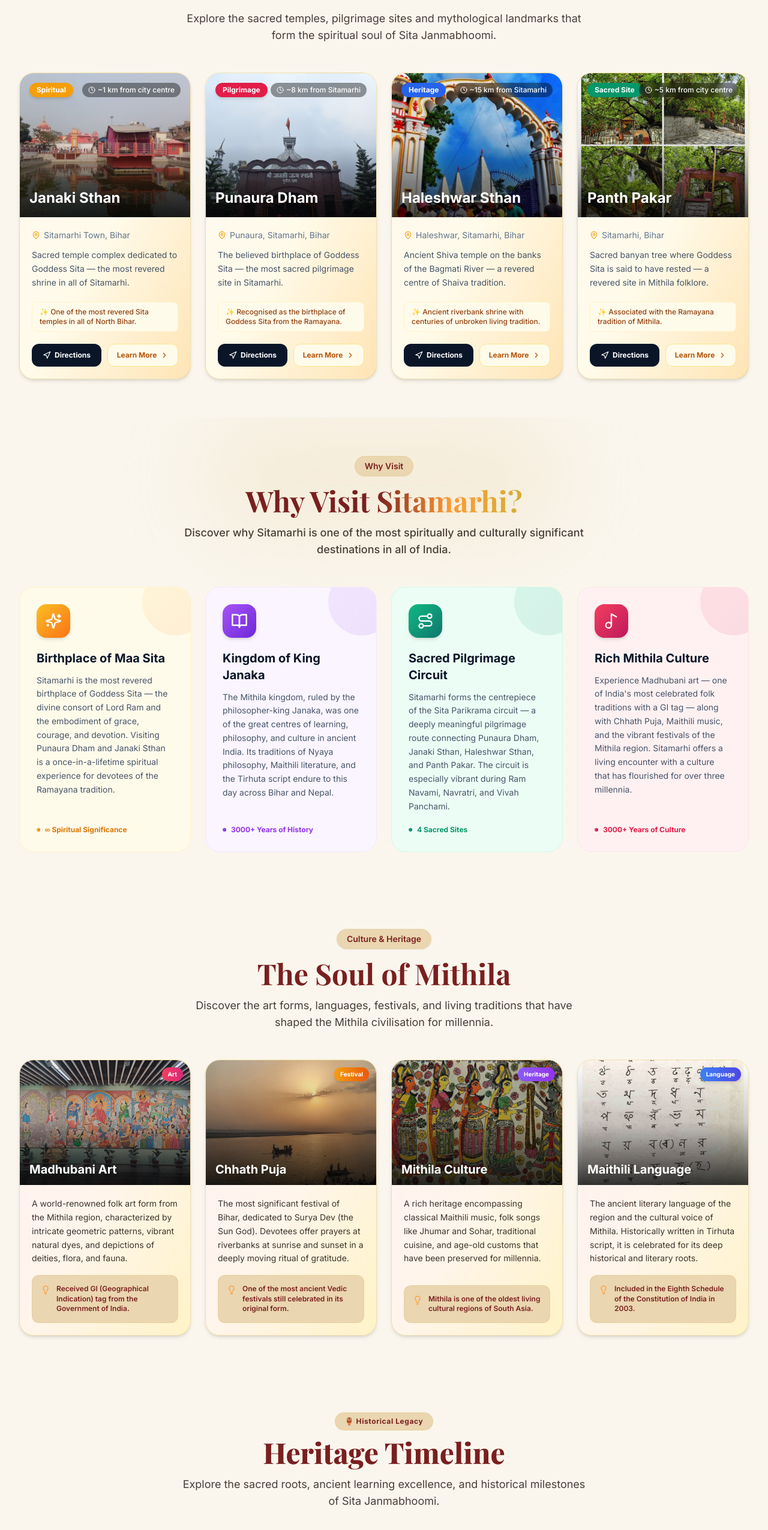
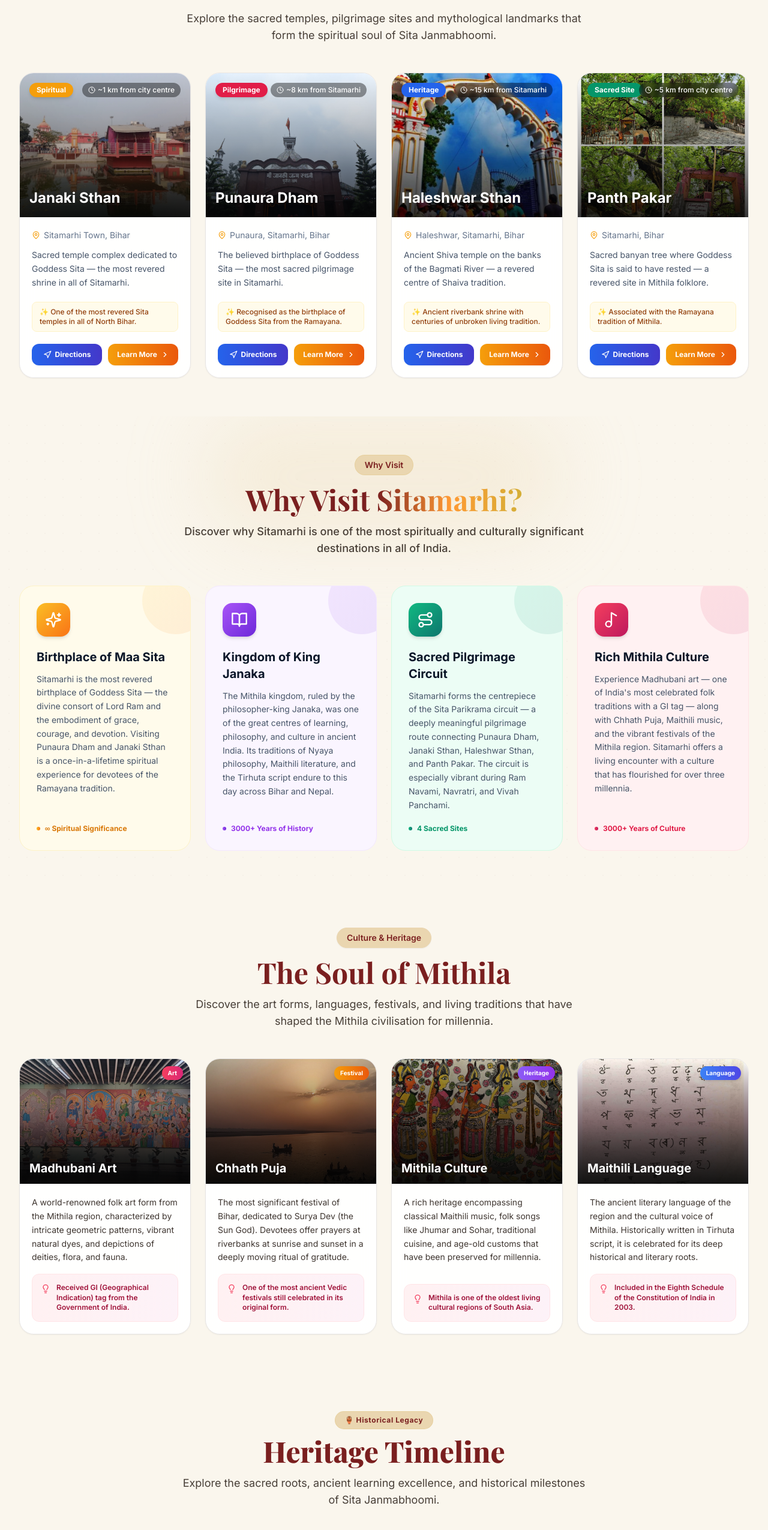
Before and after one commit to Ujjwallp/Sitamarhi_hometown_web, a React (Vite) app: page / in a window 1280 px wide. Shown: the part 1996-4546 px from the top of the page at 60% size. Built offline with nearby package versions, Linux system fonts and the light colour scheme.

Commit message:
style: apply vibrant glassmorphism aesthetics across all card components

```diff
--- a/src/components/ui/culture-card.jsx
+++ b/src/components/ui/culture-card.jsx
@@ -12,8 +12,9 @@ export default function CultureCard({ item, index }) {
       initial={{ opacity: 0, y: 40 }}
       animate={isInView ? { opacity: 1, y: 0 } : {}}
       transition={{ duration: 0.6, delay: index * 0.12, ease: 'easeOut' }}
-      className="group bg-gradient-to-br from-rose-50 via-[#FFF5EB] to-amber-100 rounded-3xl overflow-hidden shadow-md hover:shadow-xl transition-all duration-500 hover:-translate-y-1.5 flex flex-col border border-devotional-gold/30 h-full"
+      className="group bg-white/95 backdrop-blur-md rounded-3xl overflow-hidden shadow-sm hover:shadow-xl transition-all duration-500 hover:-translate-y-1.5 flex flex-col border border-stone-200 hover:border-rose-400 h-full relative"
     >
+      <div className="absolute -bottom-16 -left-16 w-48 h-48 bg-gradient-to-br from-rose-400 to-pink-500 opacity-0 group-hover:opacity-10 rounded-full blur-2xl transition-opacity duration-500 pointer-events-none" />
       <div className="relative h-52 overflow-hidden">
         <img
           src={item.image}
@@ -21,7 +22,8 @@ export default function CultureCard({ item, index }) {
           loading="lazy"
           className="w-full h-full object-cover transition-transform duration-700 group-hover:scale-110"
         />
-        <div className="absolute inset-0 bg-gradient-to-t from-black/80 via-black/20 to-transparent" />
+        <div className="absolute inset-0 bg-gradient-to-t from-black/80 via-rose-950/40 to-transparent mix-blend-multiply" />
+        <div className="absolute inset-0 bg-gradient-to-t from-black/60 to-transparent" />
         <span className={`absolute top-3 right-3 bg-gradient-to-r ${item.tagColor} text-white text-[10px] font-bold px-2.5 py-1 rounded-full shadow-md`} >
           {item.tag}
         </span>
@@ -30,9 +32,9 @@ export default function CultureCard({ item, index }) {
       <div className="p-5 flex-1 flex flex-col justify-between">
         <p className="text-devotional-text/85 text-sm leading-relaxed mb-4 flex-1">{item.description}</p>
 
-        <div className="flex items-start gap-2.5 bg-devotional-secondary border border-devotional-gold/15 rounded-xl p-3.5 mt-auto">
-          <Lightbulb className="w-4 h-4 text-devotional-saffron shrink-0 mt-0.5" />
-          <p className="text-xs text-devotional-maroon leading-snug font-semibold">{item.fact}</p>
+        <div className="flex items-start gap-2.5 bg-gradient-to-r from-rose-50 to-pink-50 border border-rose-100 rounded-xl p-3.5 mt-auto relative z-10">
+          <Lightbulb className="w-4 h-4 text-rose-500 shrink-0 mt-0.5" />
+          <p className="text-xs text-rose-800 leading-snug font-semibold">{item.fact}</p>
         </div>
       </div>
     </motion.div>
--- a/src/components/ui/officer-card.jsx
+++ b/src/components/ui/officer-card.jsx
@@ -14,7 +14,7 @@ export default function OfficerCard({ officer, index }) {
       initial={{ opacity: 0, y: 40 }}
       animate={isInView ? { opacity: 1, y: 0 } : {}}
       transition={{ duration: 0.55, delay: index * 0.08, ease: 'easeOut' }}
-      className="group bg-gradient-to-br from-amber-50 via-orange-50 to-[#FFE4B5] rounded-3xl overflow-hidden shadow-md hover:shadow-xl transition-all duration-400 hover:-translate-y-1.5 flex flex-col border border-devotional-gold/30"
+      className="group bg-white/95 backdrop-blur-md rounded-3xl overflow-hidden shadow-sm hover:shadow-xl transition-all duration-400 hover:-translate-y-1.5 flex flex-col border border-stone-200 hover:border-amber-400 relative"
     >
       <div className={`bg-gradient-to-br ${officer.gradient} p-6 relative overflow-hidden flex flex-col items-center text-center`}>
         <div className="absolute top-0 right-0 w-28 h-28 bg-white/5 rounded-full -translate-y-10 translate-x-10" />
@@ -84,7 +84,7 @@ export default function OfficerCard({ officer, index }) {
           {hasPhone ? (
             <a
               href={`tel:${officer.phone}`}
-              className="flex-1 inline-flex items-center justify-center bg-devotional-secondary hover:bg-devotional-gold/20 text-devotional-text px-3 py-2.5 rounded-xl text-xs font-bold transition-colors border border-devotional-secondary text-center"
+              className="flex-1 inline-flex items-center justify-center bg-gradient-to-r from-emerald-500 to-teal-600 hover:from-emerald-400 hover:to-teal-500 text-white px-3 py-2.5 rounded-xl text-xs font-bold transition-all shadow-md text-center relative z-10"
             >
               Call
             </a>
@@ -100,7 +100,7 @@ export default function OfficerCard({ officer, index }) {
           {hasEmail ? (
             <a
               href={`mailto:${officer.email}`}
-              className="flex-1 inline-flex items-center justify-center bg-devotional-secondary hover:bg-devotional-gold/20 text-devotional-text px-3 py-2.5 rounded-xl text-xs font-bold transition-colors border border-devotional-secondary text-center"
+              className="flex-1 inline-flex items-center justify-center bg-gradient-to-r from-sky-500 to-blue-600 hover:from-sky-400 hover:to-blue-500 text-white px-3 py-2.5 rounded-xl text-xs font-bold transition-all shadow-md text-center relative z-10"
             >
               Email
             </a>
@@ -117,7 +117,7 @@ export default function OfficerCard({ officer, index }) {
             href={officer.website}
             target="_blank"
             rel="noopener noreferrer"
-            className="flex-1 inline-flex items-center justify-center bg-devotional-maroon hover:bg-devotional-saffron text-white px-3 py-2.5 rounded-xl text-xs font-bold transition-colors shadow-sm text-center"
+            className="flex-1 inline-flex items-center justify-center bg-gradient-to-r from-amber-500 to-orange-600 hover:from-amber-400 hover:to-orange-500 text-white px-3 py-2.5 rounded-xl text-xs font-bold transition-all shadow-md text-center relative z-10"
           >
             Website
           </a>
--- a/src/components/ui/place-card.jsx
+++ b/src/components/ui/place-card.jsx
@@ -12,8 +12,9 @@ export default function PlaceCard({ place, onLearnMore, index }) {
       initial={{ opacity: 0, y: 40 }}
       animate={isInView ? { opacity: 1, y: 0 } : {}}
       transition={{ duration: 0.6, delay: index * 0.1, ease: 'easeOut' }}
-      className="group bg-gradient-to-br from-[#FFF8ED] via-amber-50 to-[#FFE4B5] rounded-3xl overflow-hidden shadow-md hover:shadow-2xl transition-all duration-500 hover:-translate-y-2 flex flex-col border border-devotional-gold/30"
+      className="group bg-white/95 backdrop-blur-md rounded-3xl overflow-hidden shadow-sm hover:shadow-xl transition-all duration-500 hover:-translate-y-2 flex flex-col border border-stone-200 hover:border-devotional-saffron relative"
     >
+      <div className="absolute -bottom-16 -right-16 w-48 h-48 bg-gradient-to-br from-amber-400 to-orange-500 opacity-0 group-hover:opacity-10 rounded-full blur-2xl transition-opacity duration-500 pointer-events-none" />
       <div className="relative h-60 overflow-hidden">
         <img
           src={place.image}
@@ -21,7 +22,7 @@ export default function PlaceCard({ place, onLearnMore, index }) {
           loading="lazy"
           className="w-full h-full object-cover transition-transform duration-700 group-hover:scale-110"
         />
-        <div className="absolute inset-0 bg-gradient-to-t from-black/70 via-black/10 to-transparent" />
+        <div className="absolute inset-0 bg-gradient-to-t from-black/80 via-black/30 to-transparent" />
         <span className={`absolute top-4 left-4 ${place.tagColor} text-white text-xs font-bold px-3 py-1 rounded-full shadow-md`}>
           {place.tag}
         </span>
@@ -47,14 +48,14 @@ export default function PlaceCard({ place, onLearnMore, index }) {
             href={place.mapUrl}
             target="_blank"
             rel="noopener noreferrer"
-            className="flex-1 inline-flex items-center justify-center gap-1.5 bg-navy-950 hover:bg-navy-800 text-white px-3 py-2.5 rounded-xl text-xs font-bold transition-colors shadow-sm"
+            className="flex-1 inline-flex items-center justify-center gap-1.5 bg-gradient-to-r from-blue-600 to-indigo-700 hover:from-blue-500 hover:to-indigo-600 text-white px-3 py-2.5 rounded-xl text-xs font-bold transition-all shadow-sm relative z-10"
           >
             <Navigation className="w-3.5 h-3.5" />
             Directions
           </a>
           <button
             onClick={() => onLearnMore(place)}
-            className="flex-1 inline-flex items-center justify-center gap-1.5 bg-amber-50 hover:bg-amber-100 text-amber-700 border border-amber-200 hover:border-amber-300 px-3 py-2.5 rounded-xl text-xs font-bold transition-all"
+            className="flex-1 inline-flex items-center justify-center gap-1.5 bg-gradient-to-r from-amber-500 to-orange-600 hover:from-amber-400 hover:to-orange-500 text-white px-3 py-2.5 rounded-xl text-xs font-bold transition-all shadow-sm relative z-10"
           >
             Learn More
             <ChevronRight className="w-3.5 h-3.5" />
--- a/src/pages/home/sections/district-directory.jsx
+++ b/src/pages/home/sections/district-directory.jsx
@@ -59,9 +59,10 @@ function DirectoryCard({ entry, index }) {
       initial={{ opacity: 0, y: 24 }}
       animate={isInView ? { opacity: 1, y: 0 } : {}}
       transition={{ duration: 0.5, delay: index * 0.06, ease: 'easeOut' }}
-      className="bg-gradient-to-br from-[#FFF8ED] via-amber-50 to-[#FFE4B5] rounded-2xl border border-devotional-gold/30 p-6 shadow-sm hover:shadow-lg transition-all duration-300 flex flex-col justify-between group"
+      className="bg-white/95 backdrop-blur-md rounded-2xl border border-stone-200 hover:border-amber-400 p-6 shadow-sm hover:shadow-lg transition-all duration-300 flex flex-col justify-between group relative overflow-hidden"
     >
-      <div>
+      <div className="absolute -bottom-16 -right-16 w-40 h-40 bg-gradient-to-br from-amber-400 to-orange-500 opacity-0 group-hover:opacity-10 rounded-full blur-2xl transition-opacity duration-500 pointer-events-none" />
+      <div className="relative z-10">
         <div className="flex items-center gap-3.5 mb-5">
           <div className={`w-12 h-12 rounded-xl ${entry.bg} flex items-center justify-center shrink-0 group-hover:scale-105 transition-transform`}>
             <Icon className={`w-6 h-6 ${entry.color}`} />
@@ -97,11 +98,11 @@ function DirectoryCard({ entry, index }) {
           </div>
         </div>
       </div>
-      <div className="flex gap-2 pt-4 border-t border-slate-50">
+      <div className="flex gap-2 pt-4 border-t border-slate-100 relative z-10">
         {isPhonePublic ? (
           <a
             href={`tel:${entry.phone}`}
-            className="flex-1 inline-flex items-center justify-center bg-devotional-secondary hover:bg-devotional-gold/20 text-devotional-text px-3 py-2 rounded-xl text-xs font-bold transition-all border border-devotional-secondary"
+            className="flex-1 inline-flex items-center justify-center bg-gradient-to-r from-emerald-500 to-teal-600 hover:from-emerald-400 hover:to-teal-500 text-white px-3 py-2 rounded-xl text-xs font-bold transition-all shadow-sm"
           >
             Call
           </a>
@@ -118,7 +119,7 @@ function DirectoryCard({ entry, index }) {
           href={entry.website}
           target="_blank"
           rel="noopener noreferrer"
-          className="flex-1 inline-flex items-center justify-center gap-1 bg-devotional-maroon hover:bg-devotional-saffron text-white px-3 py-2 rounded-xl text-xs font-bold transition-colors shadow-sm"
+          className="flex-1 inline-flex items-center justify-center gap-1 bg-gradient-to-r from-amber-500 to-orange-600 hover:from-amber-400 hover:to-orange-500 text-white px-3 py-2 rounded-xl text-xs font-bold transition-all shadow-sm"
         >
           <Globe className="w-3 h-3" />
           Portal
--- a/src/pages/home/sections/history.jsx
+++ b/src/pages/home/sections/history.jsx
@@ -13,7 +13,9 @@ function HeritageNode({ item, index }) {
     <div className="w-full flex flex-col md:flex-row items-center relative my-4 md:my-3">
       <div className={`w-full md:w-1/2 flex justify-center ${isLeft ? 'md:justify-end md:pr-12' : 'md:order-2 md:justify-start md:pl-12'}`}>
         <div className="w-full max-w-md px-4">
-          <div className="bg-gradient-to-br from-[#FFF5EB] via-orange-50 to-amber-100 border border-devotional-gold/30 rounded-3xl p-6 shadow-md hover:shadow-xl hover:-translate-y-1 transition-all duration-300 relative group">
+          <div className="bg-white/95 backdrop-blur-md border border-stone-200 hover:border-devotional-saffron rounded-3xl p-6 shadow-sm hover:shadow-xl hover:-translate-y-1 transition-all duration-300 relative group overflow-hidden">
+            <div className={`absolute ${isLeft ? '-bottom-12 -left-12' : '-bottom-12 -right-12'} w-40 h-40 bg-gradient-to-br from-amber-400 to-orange-500 opacity-0 group-hover:opacity-10 rounded-full blur-2xl transition-opacity duration-500 pointer-events-none`} />
+            <div className="relative z-10">
             <div className={`w-12 h-12 bg-devotional-secondary rounded-xl flex items-center justify-center shadow-sm mb-4 ${isLeft ? 'md:ml-auto md:mr-0' : 'md:mr-auto md:ml-0'} group-hover:scale-105 transition-transform`}>
               <Icon className="w-6 h-6 text-devotional-maroon" />
             </div>
@@ -38,6 +40,7 @@ function HeritageNode({ item, index }) {
             <span className={`absolute top-4 text-[10px] font-extrabold text-devotional-gold bg-devotional-bg/50 border border-devotional-secondary rounded-full px-2 py-0.5 shadow-sm ${isLeft ? 'right-4 md:right-auto md:left-4' : 'right-4'}`}>
               {(index + 1).toString().padStart(2, '0')}
             </span>
+            </div>
           </div>
         </div>
       </div>
```
